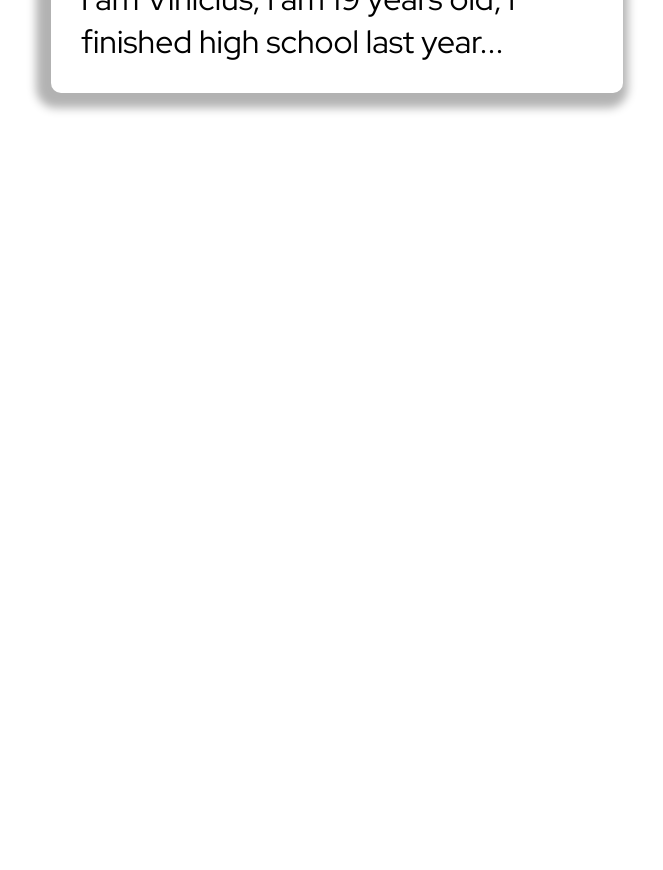
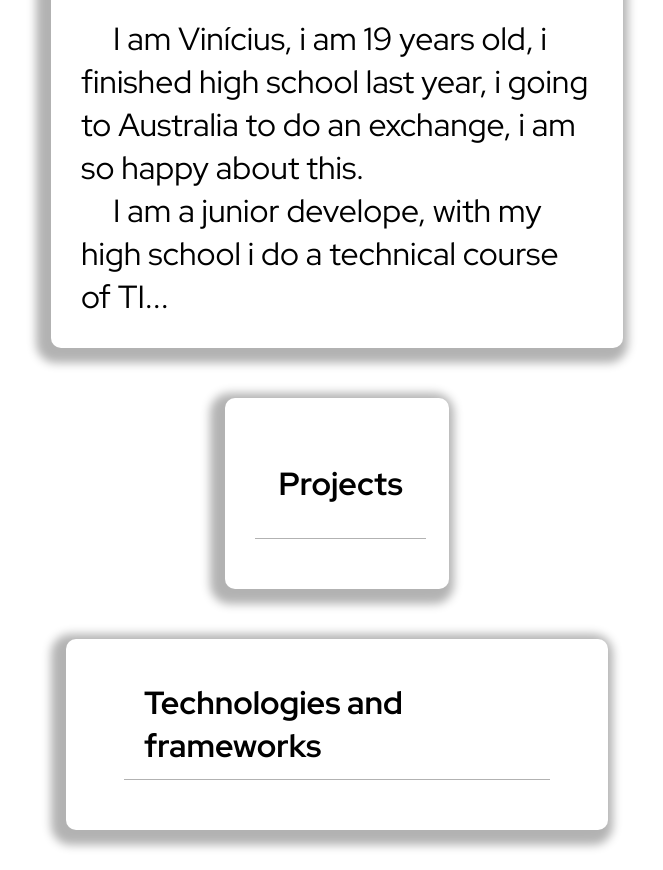
Before and after one commit to blackwolf449/blackwolf449.github.io, a plain HTML site: page index.html in a window 1280 px wide. Shown: the part 540-1410 px from the top of the page, without its empty margins (303-966 px from the left). Before the commit the page ends 800 px from the top, so only its background shows below. Drawn offline with Linux system fonts and the light colour scheme.

Commit message:
update boxes

```diff
--- a/css/style.css
+++ b/css/style.css
@@ -80,8 +80,9 @@ nav > div > a {
     box-shadow: -15px 5px 10px 10px var(--default-shadow-color);
 }
 .box > .title-box {
-    width: 90%;
+    width: 80%;
     margin: 0 auto;
+    padding: 20px;
     display: flex;
     justify-content: center;
     align-items: center;
--- a/index.html
+++ b/index.html
@@ -37,9 +37,23 @@
                     <h1>About me</h1>
                 </div>
                 <p>
-                    I am Vinícius, i am 19 years old, i finished high school
-                    last year...
+                    &emsp;I am Vinícius, i am 19 years old, i finished high
+                    school last year, i going to Australia to do an exchange, i
+                    am so happy about this.
+                    <br />
+                    &emsp;I am a junior develope, with my high school i do a
+                    technical course of TI...
                 </p>
+            </div>
+            <div class="box box-animated">
+                <div class="title-box">
+                    <h1>Projects</h1>
+                </div>
+            </div>
+            <div class="box box-animated">
+                <div class="title-box">
+                    <h1>Technologies and frameworks</h1>
+                </div>
             </div>
         </div>
     </body>
```
Also changed, not shown: 1 other file.
